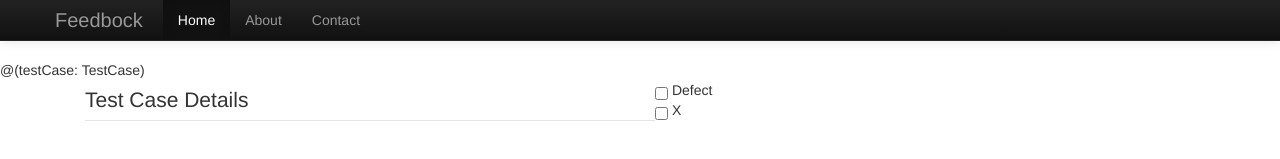
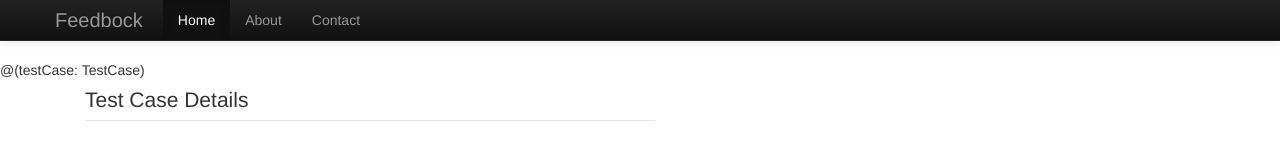
Before and after one commit to alexanderfloh/feedbock, a plain HTML site: page app/views/testCaseDetails.scala.html in a window 1280 px wide. Shown: the top 159 px of the page. Drawn offline with Linux system fonts and the light colour scheme; files that its build step writes are made by us from their sources; files whose address does not match are found by name.

Commit message:
Test case details stub

```diff
--- a/app/views/testCaseDetails.scala.html
+++ b/app/views/testCaseDetails.scala.html
@@ -110,10 +110,6 @@
        "_id" : ObjectId("517833e803648d88302bb420"), "buildNumber" : NumberLong(1234), "testName" : "test1", "className" : "class1j", "suiteName" : "suite1", "configurationName" : "Win 7 config", "status" : { "name" : "Passed" }
 
        -->
-       <div>
-       	<input type="checkbox" id="cbDefect"> Defect<br>
-       	<input type="checkbox" id="cbX"> X<br>
-       </div>
     </div> <!-- /container -->
     <script src="/assets/javascripts/require-jquery.js" data-main="/assets/javascripts/main"></script>
   </body>
```
